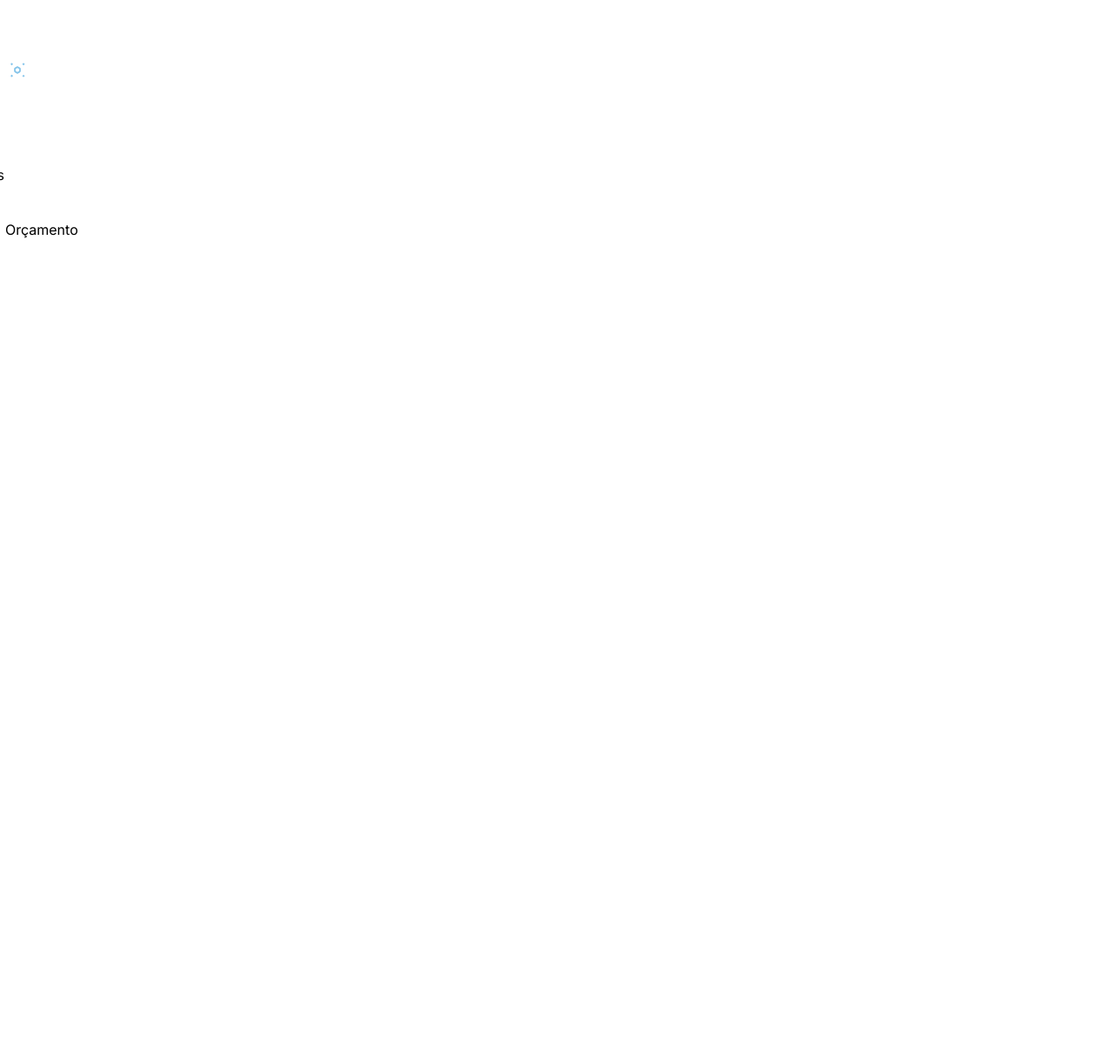
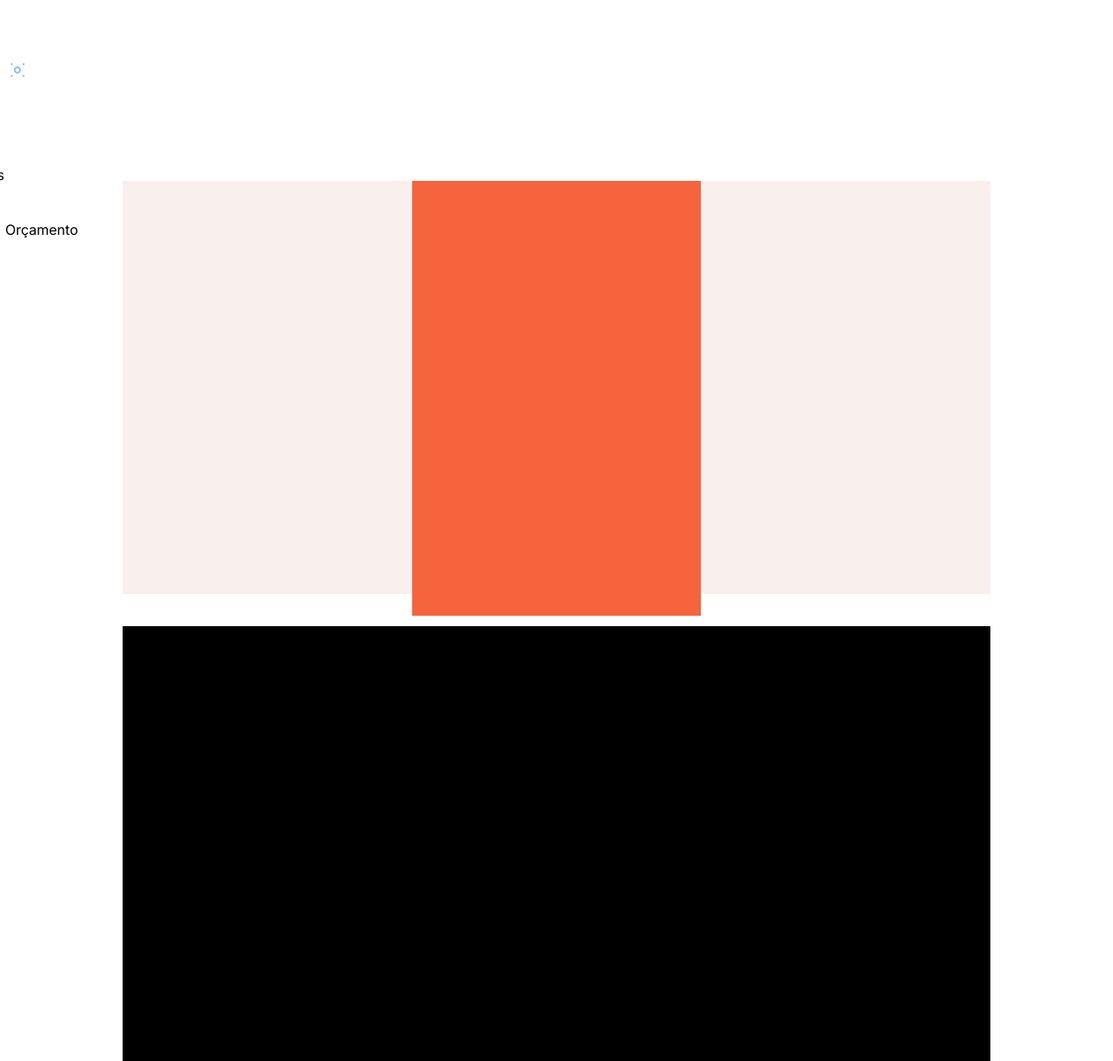
Before and after one commit to felixdomingos1/Halogenn, a Next.js app: page / in a window 1280 px wide. Shown: the whole page at 87% size. Before the commit the page ends 800 px from the top, so only its background shows below. Built offline with nearby package versions, Linux system fonts and the light colour scheme.

Commit message:
New Css Added

```diff
--- a/app/page.tsx
+++ b/app/page.tsx
@@ -1,4 +1,5 @@
 import Banner from './src/components/banner/banner'
+import Container from './src/components/container/container'
 import Header from './src/components/header/header'
 import variables from './variables.module.scss'
 
@@ -7,6 +8,7 @@ export default function Page() {
     <>
       <Header/>
       <Banner/>
+      <Container/>
     </>
   )
 }
--- a/app/src/components/banner/banner.tsx
+++ b/app/src/components/banner/banner.tsx
@@ -1,5 +1,6 @@
 import variables from  '@/app/variables.module.scss'
 import Cards from '../cards/cards'
+import MiddlCards from '../cards/middleCard'
 
 export default function Banner() {
    // const data = [
@@ -16,18 +17,17 @@ export default function Banner() {
       <>
          <div className="banner"
             style={{
-               background:variables.bannerBackground,
                width:'78%',
                height:'500px',
                position:'absolute',
-               top:'30%',
+               top:'13rem',
                left:'11%',
                marginBottom: '4rem',
                display:'flex'
             }}
          >
          <Cards />
-         <Cards />
+         <MiddlCards />
          <Cards />
          </div>
       </>
--- a/app/src/components/cards/cards.tsx
+++ b/app/src/components/cards/cards.tsx
@@ -3,11 +3,11 @@
 export default function Cards ( ) {
    return (
       <div style={
-      {
-        width: 'calc(100%/3)',
-        height:'100%',
-        background:'#fff',
-      }
+         {
+            width: 'calc(100%/3)',
+            height:'95%',
+            background:'#F9F0EE',
+         }
       }>
 
       </div>
--- /dev/null
+++ b/app/src/components/cards/middleCard.tsx
@@ -0,0 +1,15 @@
+
+
+export default function MiddlCards ( ) {
+   return (
+      <div style={
+      {
+        width: 'calc(100%/3)',
+        height:'100%',
+        background:'#F5643D',
+      }
+      }>
+
+      </div>
+   )
+}
--- /dev/null
+++ b/app/src/components/container/container.tsx
@@ -0,0 +1,23 @@
+import Products from "./products/products";
+
+
+export default function Container (){
+
+   return(
+      <div style={
+         {
+            background: '#000',
+            width:'78%',
+            height:'500px',
+            position:'absolute',
+            top:'45rem',
+            left:'11%',
+            marginBottom: '4rem',
+            display:'flex'
+         }
+      }>
+
+         <Products/>
+      </div>
+   )
+}
--- /dev/null
+++ b/app/src/components/container/products/products.tsx
@@ -0,0 +1,10 @@
+
+
+export default function Products (){
+
+   return(
+      <div>
+
+      </div>
+   )
+}
```
